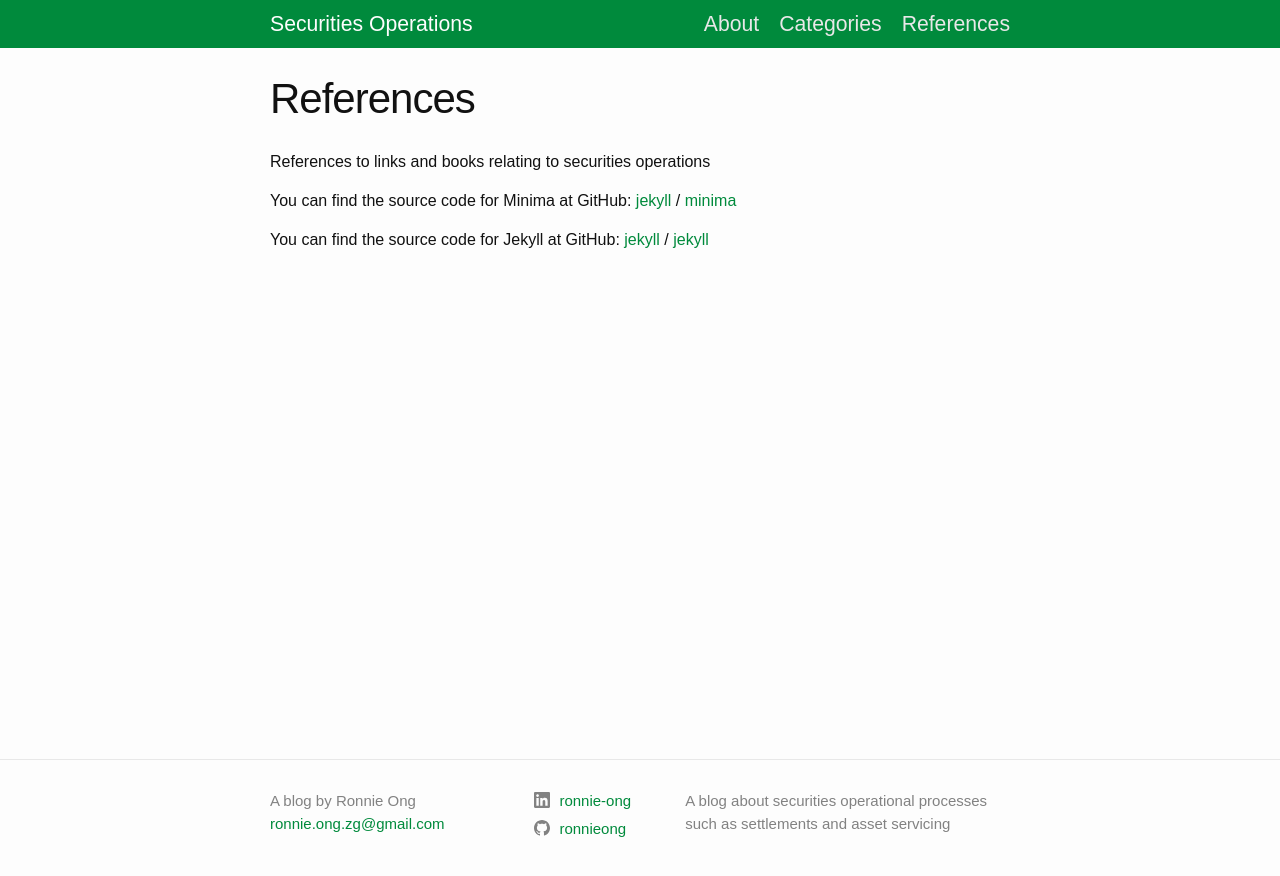
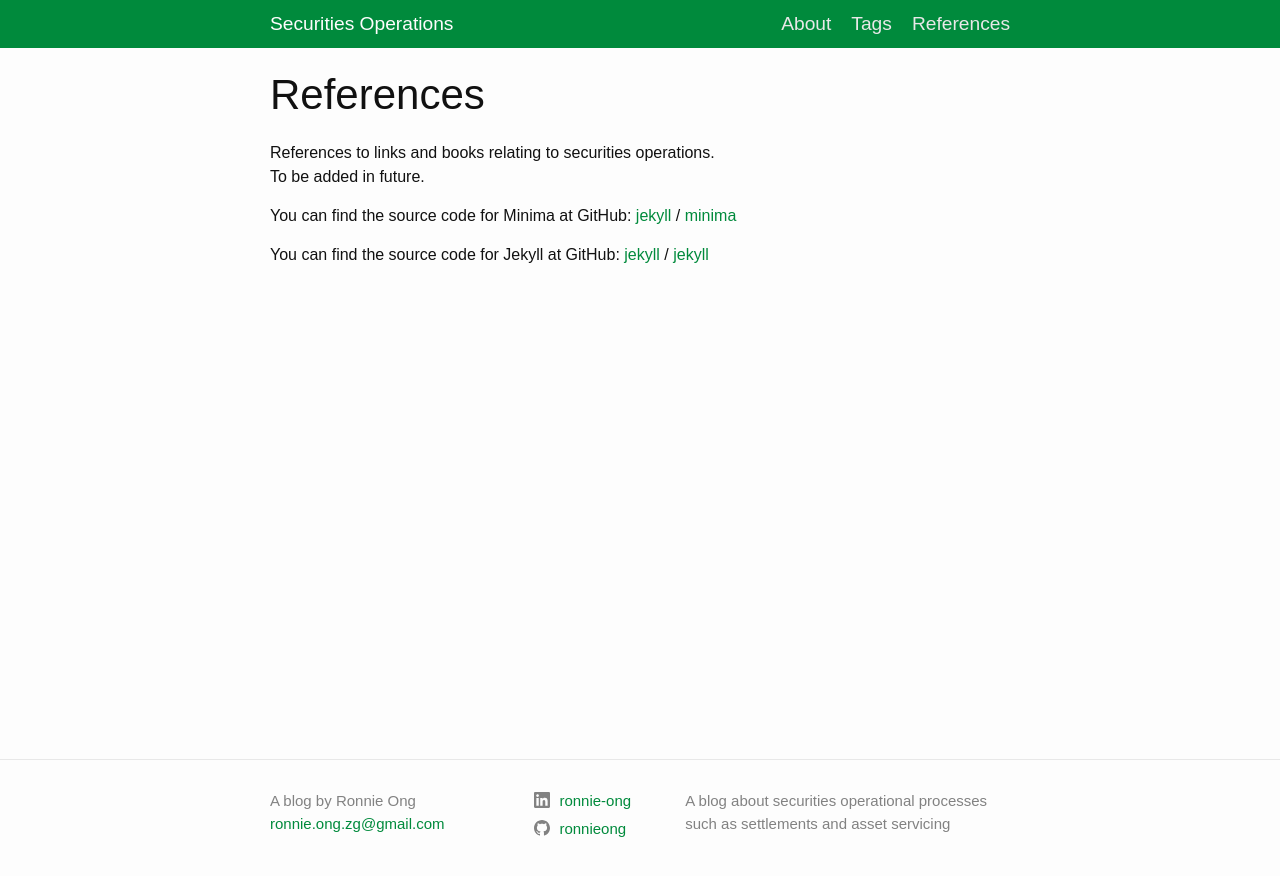
Before and after one commit to ronnieong/secops, a Jekyll site: the page built from references.markdown, in a window 1280 px wide. Shown: the top 876 px of the page. Built offline with Jekyll 4.4.1, drawn with Linux system fonts in a browser that asks for light colours.

Commit message:
hello world

```diff
--- a/_sass/minima/_layout.scss
+++ b/_sass/minima/_layout.scss
@@ -10,7 +10,7 @@
   position: relative;
 
   line-height: $base-line-height * $base-font-size * 2;
-  @include relative-font-size(1.325);
+  @include relative-font-size(1.2);
   background-color: $brand-color;
 
   a {
@@ -172,11 +172,12 @@
 
 
 
+
 /**
  * Page content
  */
 .page-content {
-  padding: $spacing-unit 0;
+  padding: $spacing-unit / 2;
   flex: 1;
 }
 
@@ -197,14 +198,20 @@
   }
 }
 
+.post-item {
+  padding-bottom: $spacing-unit / 5;
+}
+
 .post-meta {
   font-size: $small-font-size;
   color: $grey-color;
+  float: right;
+  @include relative-font-size(1.1);
 }
 
 .post-link {
   display: block;
-  @include relative-font-size(1.5);
+  @include relative-font-size(1.1);
 }
 
 
@@ -213,13 +220,11 @@
  * Posts
  */
 .post-header {
-  margin-bottom: $spacing-unit;
+  margin-bottom: $spacing-unit * 0.5;
 }
 
 .post-title {
   @include relative-font-size(2.625);
-  letter-spacing: -1px;
-  line-height: 1;
 
   @include media-query($on-laptop) {
     @include relative-font-size(2.25);
--- a/categories.markdown
+++ b/categories.markdown
@@ -1,7 +1,7 @@
 ---
 layout: page
-title: Categories
-permalink: /categories/
+title: Tags
+permalink: /tags/
 ---
 
 Page with the different tags used on posts
--- a/references.markdown
+++ b/references.markdown
@@ -4,7 +4,8 @@ title: References
 permalink: /references/
 ---
 
-References to links and books relating to securities operations
+References to links and books relating to securities operations.
+To be added in future.
 
 You can find the source code for Minima at GitHub:
 [jekyll][jekyll-organization] /
```
Also changed, not shown: _layouts/home.html (+16 -19 lines), _posts/2015-03-20-what-is-lorem-ipsum.md (added, +25 -0 lines), _posts/2015-10-12-the-quick-brown-fox-jumps-over-a-lazy-dog.md (added, +29 -0 lines), _posts/2015-12-30-markdown-cheatsheet-demo.md (added, +142 -0 lines), _posts/2016-06-09-if-you-have-a-guest-post.md (added, +10 -0 lines), _posts/2016-06-10-how-to-download-or-use-this-theme.md (added, +24 -0 lines).
